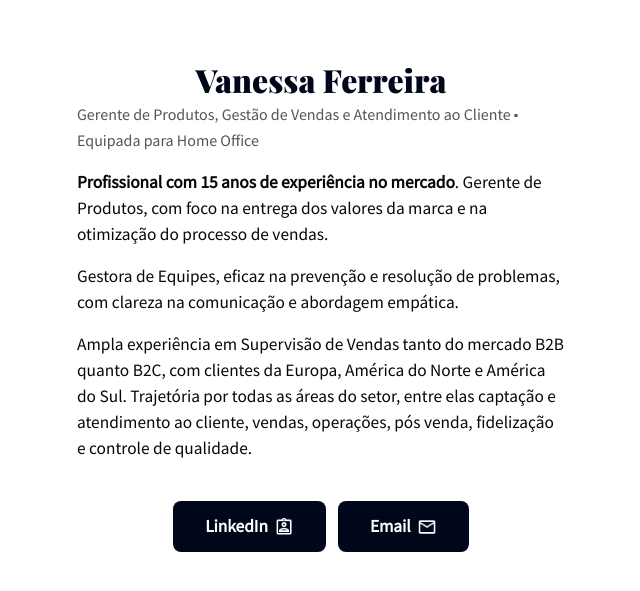
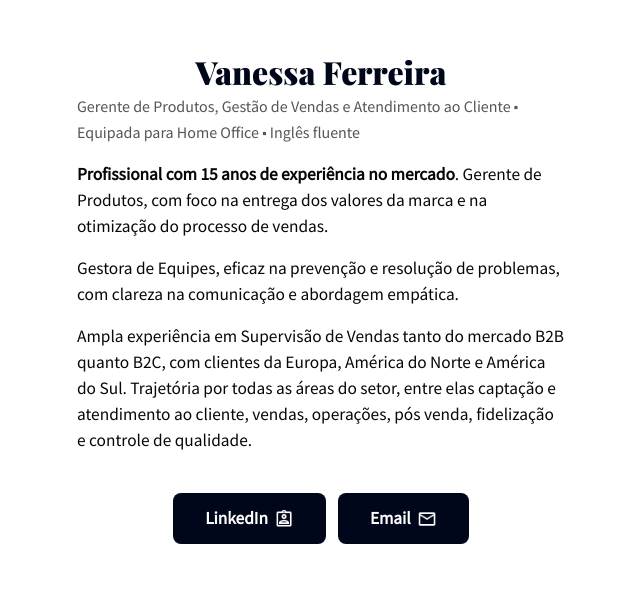
Before and after one commit to vanessa-fs/vanessa-fs, a plain HTML site: page index.html in a window 1280 px wide. Shown: the part 105-696 px from the top of the page, without its empty margins (319-959 px from the left). Drawn offline with nearby package versions, Linux system fonts and the light colour scheme.

Commit message:
Add files via upload

```diff
--- a/index.html
+++ b/index.html
@@ -141,6 +141,8 @@
       flex-wrap: nowrap;
       align-items: center;
       justify-content: center;
+
+      padding-bottom: 16px;
     }
 
     #acoes a {
@@ -190,7 +192,7 @@
     <article>
       <h1>Vanessa Ferreira</h1>
 
-      <span>Gerente de Produtos, Gestão de Vendas e Atendimento ao Cliente ⬝ Equipada para Home Office</span>
+      <span>Gerente de Produtos, Gestão de Vendas e Atendimento ao Cliente ⬝ Equipada para Home Office ⬝ Inglês fluente</span>
 
       <p><b>Profissional com 15 anos de experiência no mercado</b>. Gerente de Produtos, com foco na entrega dos valores da marca e na otimização do processo de vendas.</p>
 
```
